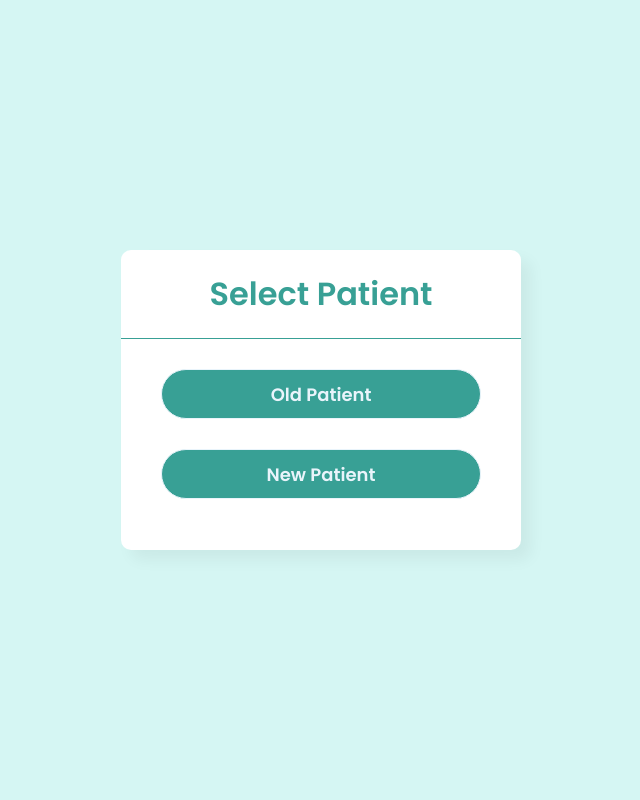
After one commit to CastroClarence/clinic-project, a PHP site: page /website/optionAppointment.html in a window 1280 px wide. The commit adds this page. Shown: the whole page, without its empty margins (319-959 px from the left). Run offline with PHP 8.4, Linux system fonts and the light colour scheme.

Commit message:
update the pop up appointment request

```diff
--- a/pages/index.php
+++ b/pages/index.php
@@ -61,7 +61,7 @@
 
         <div class="popup-container" id="popup">
             <img src="../images/close.png" alt="" onclick="closePopup()">
-            <iframe src="appointment.html" frameborder="0"></iframe>
+            <iframe src="optionAppointment.html" frameborder="0"></iframe>
 
         </div>
         </div>
--- /dev/null
+++ b/pages/optionAppointment.html
@@ -0,0 +1,22 @@
+<!DOCTYPE html>
+  <html lang="en">
+    <head>
+      <meta charset="UTF-8" />
+      <title>Appointment</title>
+      <link rel="shortcut icon" type="image/x-icon" href="../images/logoIcon.ico"/>
+      <link rel="stylesheet" href="../styles/optionAppointment.css" />
+      <!-- Font Awesome Cdn Link -->
+      <link rel="stylesheet" href="https://cdnjs.cloudflare.com/ajax/libs/font-awesome/5.15.4/css/all.min.css"/>
+    </head>
+    <body>
+        <div class="center">
+            <h1>Select Patient</h1>
+            <form method="post">
+                <a href="appointment.html">
+              <input type="button" value="Old Patient">
+            </a>
+              <input type="button" value="New Patient">
+            </form>
+          </div>
+    </body>
+  </html>
--- /dev/null
+++ b/styles/optionAppointment.css
@@ -0,0 +1,54 @@
+@import url('https://fonts.googleapis.com/css2?family=Noto+Sans:wght@700&family=Poppins:wght@400;500;600&display=swap');
+*{
+  margin: 0;
+  padding: 0;
+  box-sizing: border-box;
+  font-family: "Poppins", sans-serif;
+}
+body{
+  margin: 0;
+  padding: 0;
+  background: #d5f6f3;
+  height: 100vh;
+  overflow: hidden;
+}
+.center{
+  position: absolute;
+  top: 50%;
+  left: 50%;
+  transform: translate(-50%, -50%);
+  width: 400px;
+  background: white;
+  border-radius: 10px;
+  box-shadow: 10px 10px 15px rgba(0,0,0,0.05);
+  height: 300px;
+}
+.center h1{
+  text-align: center;
+  padding: 20px 0;
+  border-bottom: 1px solid #38a095;
+  color: #38a095;
+}
+.center form{
+  padding: 0 40px;
+  box-sizing: border-box;
+}
+
+
+input[type="button"]{
+  width: 100%;
+  height: 50px;
+  border: 1px solid;
+  background: #38a095;
+  border-radius: 25px;
+  font-size: 18px;
+  color: #e9f4fb;
+  font-weight: 700;
+  cursor: pointer;
+  outline: none;
+  margin-top: 30px;
+}
+input[type="submit"]:hover{
+  border-color: #2691d9;
+  transition: .5s;
+}
```
